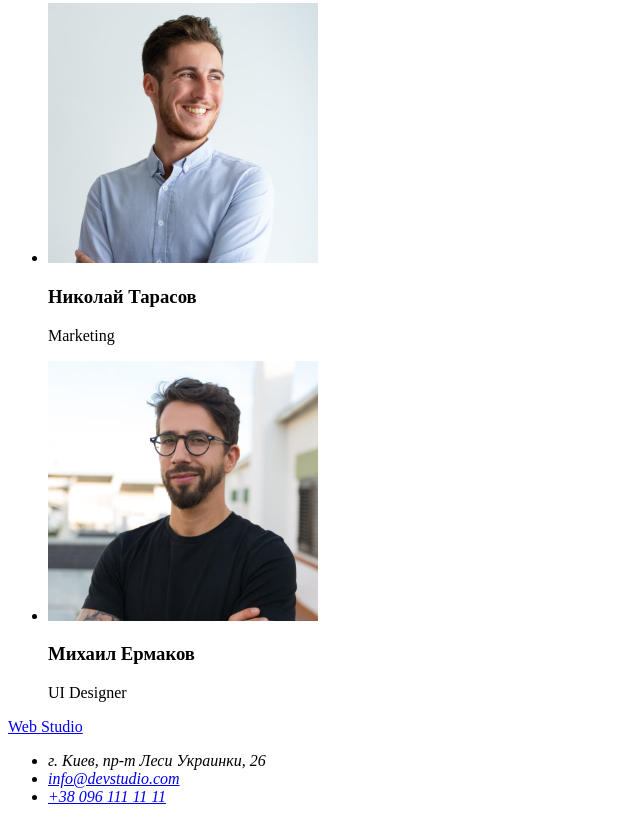
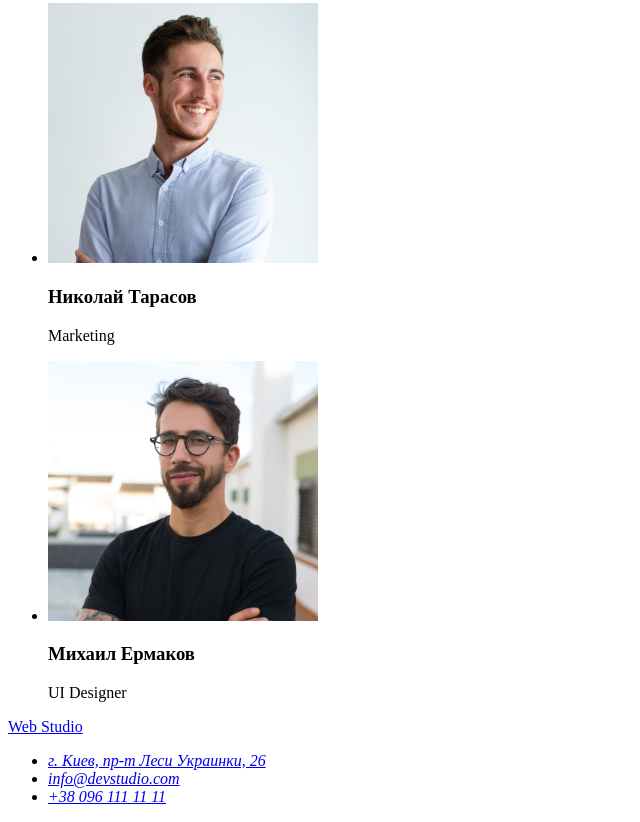
Before and after one commit to Agrratt/goit-markup-hw-01, a plain HTML site: page index.html in a window 1280 px wide. Shown: the part 2285-3107 px from the top of the page, without its empty margins (0-640 px from the left). Drawn offline with Linux system fonts and the light colour scheme.

Commit message:
Update index.html

```diff
--- a/index.html
+++ b/index.html
@@ -102,7 +102,7 @@
         <a href="/">Web <span>Studio</span></a>
             <address>
                 <ul>
-                    <li>г. Киев, пр-т Леси Украинки, 26</li>
+                    <li><a href="https://goo.gl/maps/FX2oiXXjCfkCqvJg9" target="_blank" rel="noopener noreferrer">г. Киев, пр-т Леси Украинки, 26</a></li>
                     <li><a href="mailto:info@devstudio.com">info@devstudio.com</a></li>
                     <li><a href="tel:+380961111111">+38 096 111 11 11</a></li>
                 </ul>
```
